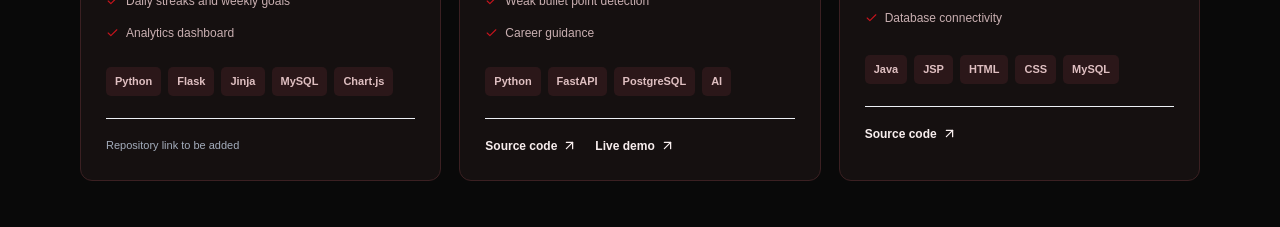
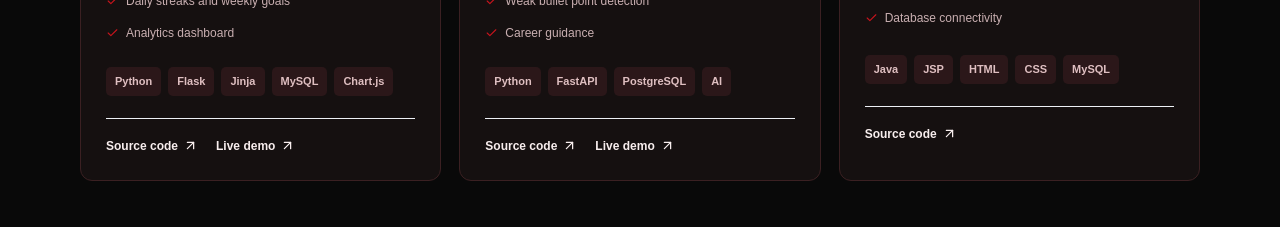
Before and after one commit to Shrikrishna2003/My-Portfolio, a Next.js app: page / in a window 1280 px wide. Shown: the part 3020-3247 px from the top of the page. Built offline with nearby package versions, Linux system fonts and the light colour scheme.

Commit message:
feat: add GitHub and demo links for PrepTrack project
V0-Chat-Id: rrmGgdkDddB

```diff
--- a/app/page.tsx
+++ b/app/page.tsx
@@ -4,7 +4,7 @@ import { useEffect, useState } from 'react'
 import { ArrowUpRight, BriefcaseBusiness, Check, Clipboard, Code2, GraduationCap, Mail, Menu, Moon, Sun, X } from 'lucide-react'
 
 const projects = [
-  { name: 'PrepTrack', category: 'Full-Stack Web Application', description: 'A coding interview preparation platform for organizing placement preparation with progress tracking, practice management, and interactive analytics.', features: ['Coding progress tracking', 'Company-wise preparation', 'Daily streaks and weekly goals', 'Analytics dashboard'], tags: ['Python', 'Flask', 'Jinja', 'MySQL', 'Chart.js'], github: '', demo: '' },
+  { name: 'PrepTrack', category: 'Full-Stack Web Application', description: 'A coding interview preparation platform for organizing placement preparation with progress tracking, practice management, and interactive analytics.', features: ['Coding progress tracking', 'Company-wise preparation', 'Daily streaks and weekly goals', 'Analytics dashboard'], tags: ['Python', 'Flask', 'Jinja', 'MySQL', 'Chart.js'], github: 'https://github.com/Shrikrishna2003/PrepTrack', demo: 'https://preptrack-shrikrishna.up.railway.app' },
   { name: 'Viraja', category: 'AI-Powered Career Intelligence', description: 'An AI-powered platform that helps users analyze resumes, identify improvement areas, and explore practical career guidance.', features: ['Resume information extraction', 'Skills, education, and project analysis', 'Weak bullet point detection', 'Career guidance'], tags: ['Python', 'FastAPI', 'PostgreSQL', 'AI'], github: 'https://github.com/Shrikrishna2003/Viraja', demo: 'https://viraja.onrender.com/' },
   { name: 'Online Learning Platform', category: 'Java Full Stack Internship Project', description: 'An online learning platform developed during Java Full Stack internship training, applying web development and backend programming fundamentals.', features: ['Educational application workflows', 'Java backend fundamentals', 'Database connectivity'], tags: ['Java', 'JSP', 'HTML', 'CSS', 'MySQL'], github: 'https://github.com/Shrikrishna2003/Online-Learning-Platform', demo: '' },
 ]
```
